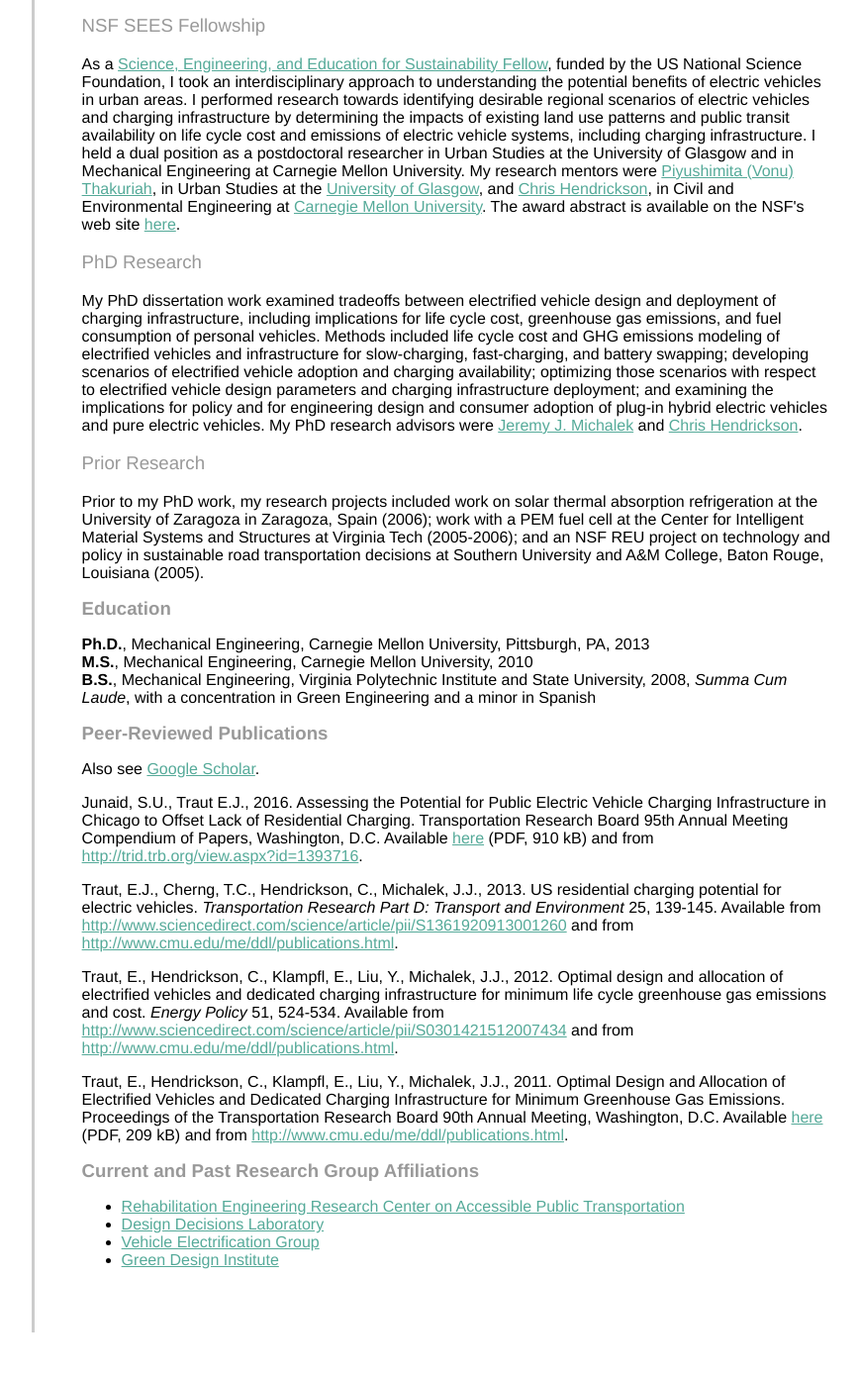
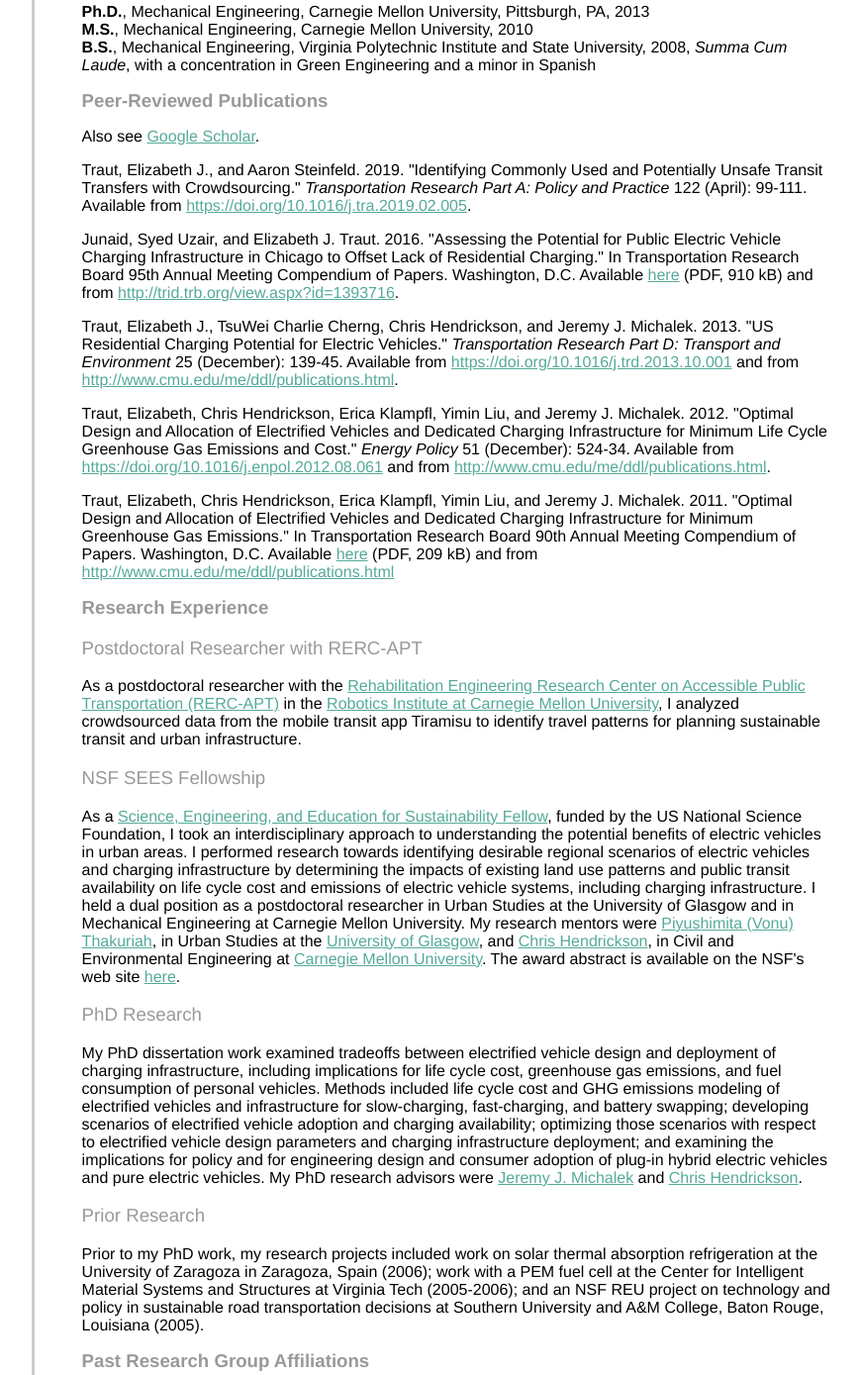
Before and after one commit to etraut/elizabethtraut.com, a plain HTML site: page index.html in a window 1280 px wide. Shown: the part 897-2286 px from the top of the page at 99% size, without its empty margins (351-1220 px from the left). Drawn offline with Linux system fonts and the light colour scheme.

Commit message:
Added new paper to ref list and updates, added ICS seed grant press release to updates, moved prior research & affiliations sections down, and changed format of citations.

```diff
--- a/index.html
+++ b/index.html
@@ -36,7 +36,8 @@
         <div id="rightcolumn">
             <h1>Elizabeth J. Traut, Ph.D.</h1>
             <p><strong>Assistant Research Professor</strong><br/>
-                Larson Transportation Institute, Penn State</p>
+                Larson Transportation Institute<br/>
+                Penn State</p>
             <h2>Intro</h2>
             <p>I am an assistant research professor with the <a href="https://www.larson.psu.edu/">Larson Transportation
                 Institute</a> in the <a href="https://www.psu.edu/">Penn State</a>
@@ -60,8 +61,51 @@
                 email, please highlight your experience (including coursework) in probability/statistics and
                 programming.</p>
             <h2>Latest Updates</h2>
+            <p><strong>04/23/2019</strong> I received a
+                <a href="https://news.psu.edu/story/570563/2019/04/23/health-and-medicine/ics-seed-grants-power-projects-use-ai-machine-learning">2019 Institute for CyberScience Seed Grant</a>
+                on "AI for Identifying and Optimizing Interactions Between Transit Systems" with co-PIs
+                <a href="https://rajeshpaleti.weebly.com/">Rajesh Paleti</a>, <a href="http://amulyayadav.com/">Amulya
+                    Yadav</a>, and <a href="https://sites.psu.edu/iguler/">S. Ilgin Guler</a>.</p>
+            <p><strong>03/02/2019</strong> Our paper "Identifying Commonly Used and Potentially Unsafe Transit
+                Transfers with Crowdsourcing" has been published and is now available online (<a href="#TRA2019">link below</a>).</p>
             <p><strong>08/15/2018</strong> I am pleased to announce that I have joined Penn State as an assistant
                 research professor in the Larson Transportation Institute.</p>
+            <h2>Education</h2>
+            <p><strong>Ph.D.</strong>, Mechanical Engineering, Carnegie Mellon University, Pittsburgh, PA, 2013<br/>
+                <strong>M.S.</strong>, Mechanical Engineering, Carnegie Mellon University, 2010<br/>
+                <strong>B.S.</strong>, Mechanical Engineering, Virginia Polytechnic Institute and State University, 2008,
+                <em>Summa Cum Laude</em>, with a concentration in Green Engineering and a minor in Spanish</p>
+            <h2>Peer-Reviewed Publications</h2>
+            <p>Also see <a href="http://scholar.google.com/citations?user=JnkOw1MAAAAJ">Google Scholar</a>.</p>
+            <p id="TRA2019">Traut, Elizabeth J., and Aaron Steinfeld. 2019. "Identifying Commonly Used and Potentially Unsafe Transit
+                Transfers with Crowdsourcing." <em>Transportation Research Part A: Policy and Practice</em> 122 (April):
+                99-111. Available from
+                <a href="https://doi.org/10.1016/j.tra.2019.02.005">https://doi.org/10.1016/j.tra.2019.02.005</a>.</p>
+            <p>Junaid, Syed Uzair, and Elizabeth J. Traut. 2016. "Assessing the Potential for Public Electric Vehicle
+                Charging Infrastructure in Chicago to Offset Lack of Residential Charging." In Transportation Research
+                Board 95th Annual Meeting Compendium of Papers. Washington, D.C. Available
+                <a href="2016-Junaid-and-Traut-TRB-Assessing-Potential-Public-EV-Charging.pdf">here</a> (PDF, 910 kB)
+                and from
+                <a href="http://trid.trb.org/view.aspx?id=1393716">http://trid.trb.org/view.aspx?id=1393716</a>.</p>
+            <p>Traut, Elizabeth J., TsuWei Charlie Cherng, Chris Hendrickson, and Jeremy J. Michalek. 2013. "US
+                Residential Charging Potential for Electric Vehicles." <em>Transportation Research Part D: Transport and
+                    Environment</em> 25 (December): 139-45. Available from <a
+                        href="https://doi.org/10.1016/j.trd.2013.10.001">https://doi.org/10.1016/j.trd.2013.10.001</a>
+                and from <a
+                        href="http://www.cmu.edu/me/ddl/publications.html">http://www.cmu.edu/me/ddl/publications.html</a>.</p>
+            <p>Traut, Elizabeth, Chris Hendrickson, Erica Klampfl, Yimin Liu, and Jeremy J. Michalek. 2012. "Optimal
+                Design and Allocation of Electrified Vehicles and Dedicated Charging Infrastructure for Minimum Life
+                Cycle Greenhouse Gas Emissions and Cost." <em>Energy Policy</em> 51 (December): 524-34. Available from
+                <a href="https://doi.org/10.1016/j.enpol.2012.08.061">https://doi.org/10.1016/j.enpol.2012.08.061</a>
+                and from <a
+                        href="http://www.cmu.edu/me/ddl/publications.html">http://www.cmu.edu/me/ddl/publications.html</a>.</p>
+            <p>Traut, Elizabeth, Chris Hendrickson, Erica Klampfl, Yimin Liu, and Jeremy J. Michalek. 2011. "Optimal
+                Design and Allocation of Electrified Vehicles and Dedicated Charging Infrastructure for Minimum
+                Greenhouse Gas Emissions." In Transportation Research Board 90th Annual Meeting Compendium of Papers.
+                Washington, D.C. Available
+                <a href="2011-Traut-etal-TRB-Optimal-xEV-Allocation.pdf">here</a> (PDF, 209 kB) and
+                from
+                <a href="http://www.cmu.edu/me/ddl/publications.html">http://www.cmu.edu/me/ddl/publications.html</a>
             <h2>Research Experience</h2>
             <h3>Postdoctoral Researcher with RERC-APT</h3>
             <p>As a postdoctoral researcher with the <a href="http://www.rercapt.org/">Rehabilitation Engineering
@@ -102,41 +146,7 @@
                 Intelligent Material Systems and Structures at Virginia Tech (2005-2006); and an NSF REU project on
                 technology and policy in sustainable road transportation decisions at Southern University and A&amp;M
                 College, Baton Rouge, Louisiana (2005).</p>
-            <h2>Education</h2>
-            <p><strong>Ph.D.</strong>, Mechanical Engineering, Carnegie Mellon University, Pittsburgh, PA, 2013<br/>
-                <strong>M.S.</strong>, Mechanical Engineering, Carnegie Mellon University, 2010<br/>
-                <strong>B.S.</strong>, Mechanical Engineering, Virginia Polytechnic Institute and State University, 2008,
-                <em>Summa Cum Laude</em>, with a concentration in Green Engineering and a minor in Spanish</p>
-            <h2>Peer-Reviewed Publications</h2>
-            <p>Also see <a href="http://scholar.google.co.uk/citations?user=JnkOw1MAAAAJ">Google Scholar</a>.</p>
-            <p>Junaid, S.U., Traut E.J., 2016. Assessing the Potential for Public Electric Vehicle Charging
-                Infrastructure in Chicago to Offset Lack of Residential Charging. Transportation Research Board 95th
-                Annual Meeting Compendium of Papers, Washington, D.C. Available
-                <a href="2016-Junaid-and-Traut-TRB-Assessing-Potential-Public-EV-Charging.pdf">here</a> (PDF, 910 kB)
-                and from
-                <a href="http://trid.trb.org/view.aspx?id=1393716">http://trid.trb.org/view.aspx?id=1393716</a>.</p>
-
-            <p>Traut, E.J., Cherng, T.C., Hendrickson, C., Michalek, J.J., 2013. US residential charging potential for
-                electric vehicles. <em>Transportation Research Part D: Transport and Environment</em> 25, 139-145.
-                Available from <a
-                        href="http://www.sciencedirect.com/science/article/pii/S1361920913001260">http://www.sciencedirect.com/science/article/pii/S1361920913001260</a>
-                and from <a
-                        href="http://www.cmu.edu/me/ddl/publications.html">http://www.cmu.edu/me/ddl/publications.html</a>.
-            </p>
-            <p>Traut, E., Hendrickson, C., Klampfl, E., Liu, Y., Michalek, J.J., 2012. Optimal design and allocation of
-                electrified vehicles and dedicated charging infrastructure for minimum life cycle greenhouse gas
-                emissions and cost. <em>Energy Policy</em> 51, 524-534. Available from <a
-                        href="http://www.sciencedirect.com/science/article/pii/S0301421512007434">http://www.sciencedirect.com/science/article/pii/S0301421512007434</a>
-                and from <a
-                        href="http://www.cmu.edu/me/ddl/publications.html">http://www.cmu.edu/me/ddl/publications.html</a>.
-            </p>
-            <p>Traut, E., Hendrickson, C., Klampfl, E., Liu, Y., Michalek, J.J., 2011. Optimal Design and Allocation of
-                Electrified Vehicles and Dedicated Charging Infrastructure for Minimum Greenhouse Gas Emissions.
-                Proceedings of the Transportation Research Board 90th Annual Meeting, Washington, D.C. Available
-                <a href="2011-Traut-etal-TRB-Optimal-xEV-Allocation.pdf">here</a> (PDF, 209 kB) and
-                from
-                <a href="http://www.cmu.edu/me/ddl/publications.html">http://www.cmu.edu/me/ddl/publications.html</a>.</p>
-            <h2 class="nospaceafter">Current and Past Research Group Affiliations</h2>
+            <h2 class="nospaceafter">Past Research Group Affiliations</h2>
             <p>
                 <ul>
                     <li><a href="http://www.rercapt.org/">Rehabilitation Engineering Research Center on Accessible
@@ -150,6 +160,7 @@
             <ul>
               <li><a href="https://wiki.ece.cmu.edu/ddl/index.php">Design Decisions Laboratory Wiki</a></li>
             </ul> -->
+            <p>&copy; 2019 Elizabeth J. Traut</p>
         </div>
     </div>
 <!-- Start of StatCounter Code for Default Guide -->
```
